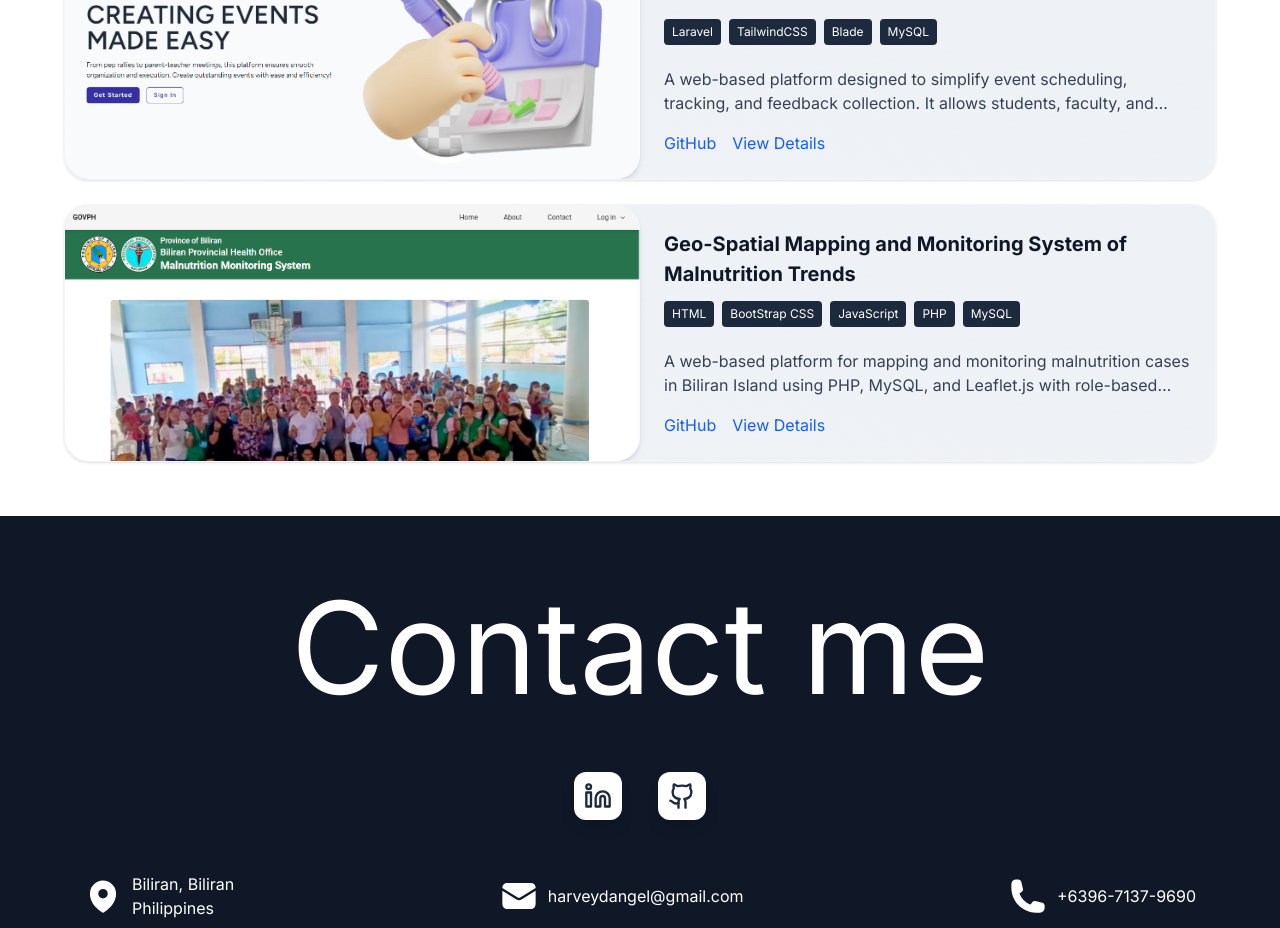
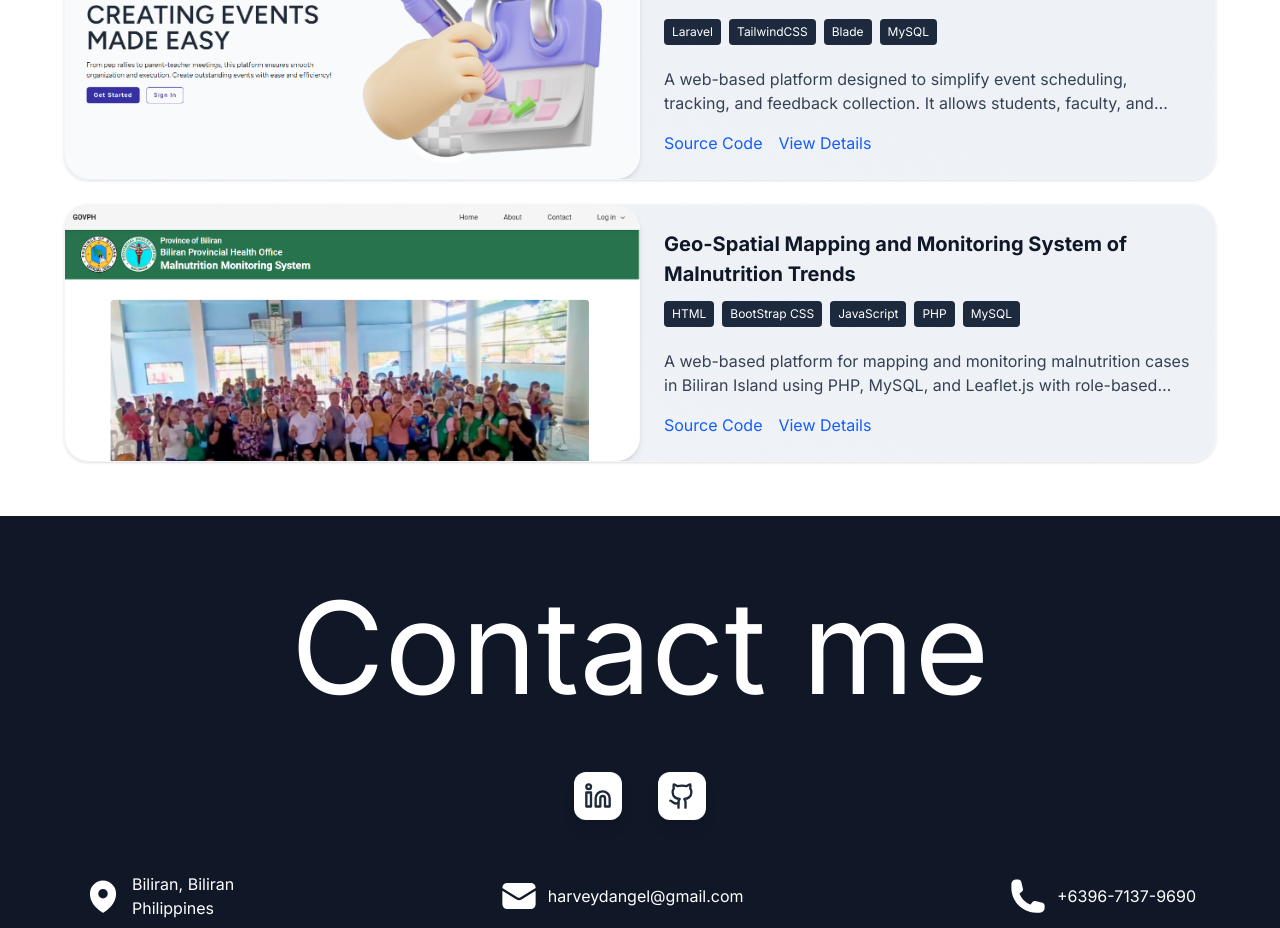
Before and after one commit to HarveyDangel/my-portfolio, a Next.js app: page / in a window 1280 px wide. Shown: the part 3260-4188 px from the top of the page. Built offline with nearby package versions, Linux system fonts and the light colour scheme.

Commit message:
feat: update GitHub link text to 'Source Code' for clarity

```diff
--- a/src/app/components/projects.tsx
+++ b/src/app/components/projects.tsx
@@ -66,7 +66,7 @@ export default function Portfolio() {
 													rel="noopener noreferrer"
 													className="text-blue-600 dark:text-blue-400 hover:underline"
 												>
-													GitHub
+													Source Code
 												</a>
 											)}
 											<a
```
